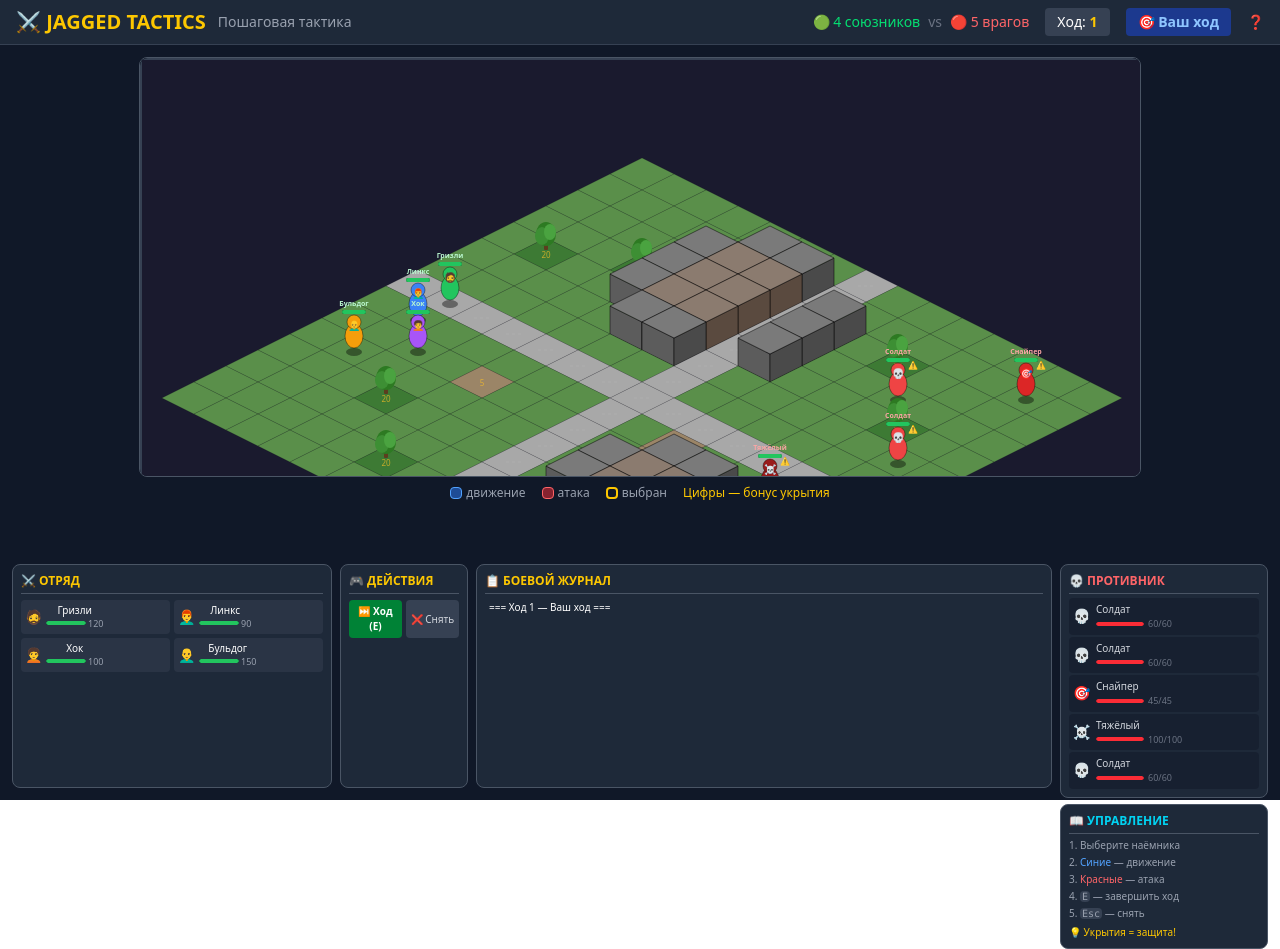
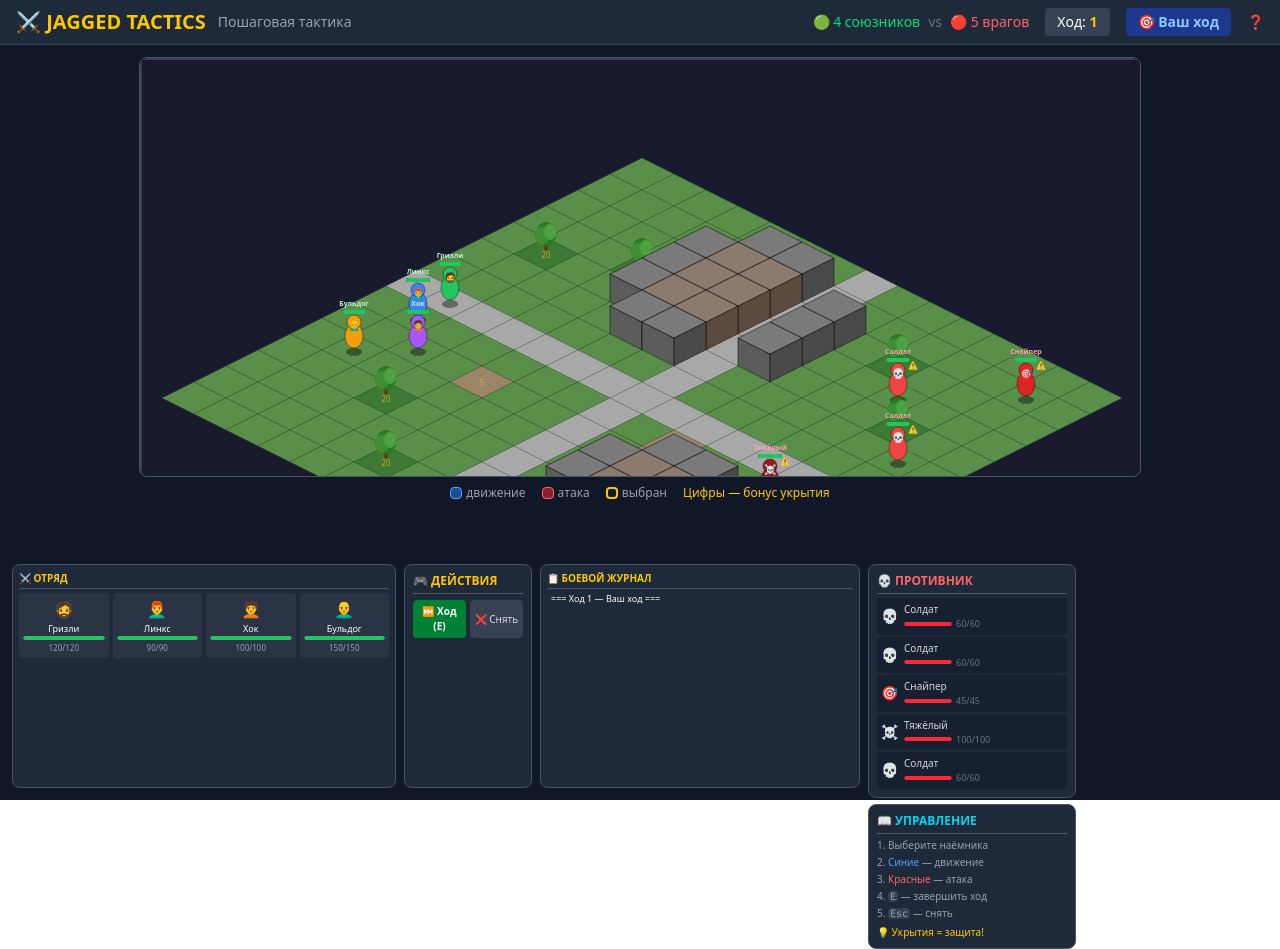
Before and after one commit to art7367-droid/NewJA, a React (Vite) app: page / in a window 1280 px wide. Built offline with nearby package versions, Linux system fonts and the light colour scheme.

Commit message:
task snapshot cffed013-c12c-4dc1-a552-e5d23651d874

```diff
--- a/src/App.tsx
+++ b/src/App.tsx
@@ -353,7 +353,7 @@ function App() {
         {/* Bottom panels */}
         <div className="flex gap-2 h-56 flex-shrink-0">
           {/* Left - Characters (wider) */}
-          <div className="w-80 flex-shrink-0">
+          <div className="w-96 flex-shrink-0">
             <CharacterPanel
               character={gameState.selectedCharacter}
               allCharacters={gameState.characters}
@@ -424,7 +424,7 @@ function App() {
           </div>
 
           {/* Center - Combat Log */}
-          <div className="flex-1 min-w-0">
+          <div className="flex-1 min-w-0 max-w-xs">
             <CombatLog log={gameState.combatLog} />
           </div>
 
--- a/src/components/CharacterPanel.tsx
+++ b/src/components/CharacterPanel.tsx
@@ -11,28 +11,26 @@ const CharacterPanel: React.FC<CharacterPanelProps> = ({ character, allCharacter
   const mercs = allCharacters.filter(c => !c.isEnemy);
 
   return (
-    <div className="bg-gray-800 border border-gray-600 rounded-lg p-2 w-full h-full flex flex-col">
-      <h3 className="text-yellow-400 font-bold text-xs mb-1.5 border-b border-gray-600 pb-1">
+    <div className="bg-gray-800 border border-gray-600 rounded-lg p-1.5 w-full h-full flex flex-col">
+      <h3 className="text-yellow-400 font-bold text-[10px] mb-1 border-b border-gray-600 pb-0.5">
         ⚔️ ОТРЯД
       </h3>
 
-      {/* Character roster */}
-      <div className="grid grid-cols-2 gap-1 mb-2">
+      {/* Character roster - horizontal layout */}
+      <div className="flex gap-1 mb-1.5">
         {mercs.map(merc => (
           <button
             key={merc.id}
             onClick={() => merc.isAlive && onSelectCharacter(merc)}
             className={`
-              flex items-center gap-1 p-1 rounded text-[10px] transition-all
+              flex-1 flex flex-col items-center gap-0.5 p-1 rounded text-[9px] transition-all
               ${!merc.isAlive ? 'opacity-40 cursor-not-allowed' : 'hover:bg-gray-700 cursor-pointer'}
               ${character?.id === merc.id ? 'bg-gray-600 ring-1 ring-yellow-400' : 'bg-gray-700/50'}
             `}
           >
-            <span className="text-sm">{merc.portrait}</span>
-            <div className="flex flex-col items-start min-w-0">
-              <span className="text-white font-medium leading-tight truncate w-full">{merc.name}</span>
-              <div className="flex items-center gap-0.5">
-                <div className="w-10 h-1 bg-gray-900 rounded-full overflow-hidden">
+            <span className="text-base">{merc.portrait}</span>
+            <span className="text-white font-medium leading-tight truncate w-full text-center">{merc.name}</span>
+            <div className="w-full h-1 bg-gray-900 rounded-full overflow-hidden">
               <div
                 className="h-full rounded-full"
                 style={{
@@ -41,65 +39,53 @@ const CharacterPanel: React.FC<CharacterPanelProps> = ({ character, allCharacter
                 }}
               />
             </div>
-                <span className="text-gray-400 text-[9px]">{merc.hp}</span>
-              </div>
-            </div>
+            <span className="text-gray-400 text-[8px]">{merc.hp}/{merc.maxHp}</span>
           </button>
         ))}
       </div>
 
       {/* Selected character details */}
       {character && (
-        <div className="bg-gray-900/50 rounded p-1.5 border border-gray-600 flex-1">
-          <div className="flex items-center gap-1.5 mb-1.5">
-            <span className="text-xl">{character.portrait}</span>
-            <div className="min-w-0">
-              <div className="text-white font-bold text-xs truncate">{character.name}</div>
-              <div className="text-gray-400 text-[10px] truncate">{character.weapon.icon} {character.weapon.name}</div>
+        <div className="bg-gray-900/50 rounded p-1.5 border border-gray-600 flex-1 flex flex-col gap-1">
+          <div className="flex items-center gap-1.5">
+            <span className="text-lg">{character.portrait}</span>
+            <div className="min-w-0 flex-1">
+              <div className="text-white font-bold text-[10px] truncate">{character.name}</div>
+              <div className="text-gray-400 text-[9px] truncate">{character.weapon.icon} {character.weapon.name}</div>
+            </div>
+            <div className="text-right text-[9px]">
+              <div className="text-green-400">❤️ {character.hp}/{character.maxHp}</div>
+              <div className="text-blue-400">⚡ {character.ap}/{character.maxAp}</div>
             </div>
           </div>
 
-          {/* Stats */}
-          <div className="grid grid-cols-2 gap-x-2 gap-y-0.5 text-[10px] mb-1.5">
-            <div className="flex justify-between">
-              <span className="text-gray-400">❤️ HP:</span>
-              <span className="text-green-400">{character.hp}/{character.maxHp}</span>
-            </div>
-            <div className="flex justify-between">
-              <span className="text-gray-400">⚡ AP:</span>
-              <span className="text-blue-400">{character.ap}/{character.maxAp}</span>
-            </div>
-            <div className="flex justify-between">
-              <span className="text-gray-400">🎯 Метк.:</span>
+          {/* Stats - compact horizontal */}
+          <div className="flex gap-2 text-[9px] border-t border-gray-700 pt-1">
+            <div className="flex items-center gap-0.5">
+              <span className="text-gray-500">🎯</span>
               <span className="text-yellow-400">{character.stats.marksmanship}</span>
             </div>
-            <div className="flex justify-between">
-              <span className="text-gray-400">🏃 Ловк.:</span>
+            <div className="flex items-center gap-0.5">
+              <span className="text-gray-500">🏃</span>
               <span className="text-cyan-400">{character.stats.agility}</span>
             </div>
-            <div className="flex justify-between">
-              <span className="text-gray-400">🤸 Ловк.:</span>
+            <div className="flex items-center gap-0.5">
+              <span className="text-gray-500">🤸</span>
               <span className="text-purple-400">{character.stats.dexterity}</span>
             </div>
-            <div className="flex justify-between">
-              <span className="text-gray-400">💪 Здор.:</span>
+            <div className="flex items-center gap-0.5">
+              <span className="text-gray-500">💪</span>
               <span className="text-red-400">{character.stats.health}</span>
             </div>
           </div>
 
-          {/* Weapon info */}
-          <div className="bg-gray-800 rounded p-1 text-[10px] border border-gray-700">
-            <div className="text-gray-300 font-bold mb-0.5">🔫 Оружие:</div>
-            <div className="grid grid-cols-2 gap-x-1.5 gap-y-0.5">
-              <span className="text-gray-400">Урон:</span>
-              <span className="text-red-300">{character.weapon.damage}</span>
-              <span className="text-gray-400">Дальн.:</span>
-              <span className="text-blue-300">{character.weapon.range} кл.</span>
-              <span className="text-gray-400">Точн.:</span>
-              <span className="text-yellow-300">{character.weapon.accuracy}%</span>
-              <span className="text-gray-400">АП:</span>
-              <span className="text-orange-300">{character.weapon.apCost}</span>
-            </div>
+          {/* Weapon info - single line */}
+          <div className="bg-gray-800 rounded px-1.5 py-0.5 text-[9px] border border-gray-700 flex items-center gap-2">
+            <span className="text-gray-400">🔫</span>
+            <span className="text-red-300">Урон: {character.weapon.damage}</span>
+            <span className="text-blue-300">Дальн: {character.weapon.range}</span>
+            <span className="text-yellow-300">Точн: {character.weapon.accuracy}%</span>
+            <span className="text-orange-300">АП: {character.weapon.apCost}</span>
           </div>
         </div>
       )}
--- a/src/components/CombatLog.tsx
+++ b/src/components/CombatLog.tsx
@@ -14,22 +14,22 @@ const CombatLog: React.FC<CombatLogProps> = ({ log }) => {
   }, [log]);
 
   return (
-    <div className="bg-gray-800 border border-gray-600 rounded-lg p-2 w-full h-full flex flex-col">
-      <h3 className="text-yellow-400 font-bold text-xs mb-1 border-b border-gray-600 pb-1">
+    <div className="bg-gray-800 border border-gray-600 rounded-lg p-1.5 w-full h-full flex flex-col">
+      <h3 className="text-yellow-400 font-bold text-[10px] mb-0.5 border-b border-gray-600 pb-0.5">
         📋 БОЕВОЙ ЖУРНАЛ
       </h3>
       <div
         ref={scrollRef}
-        className="flex-1 overflow-y-auto text-[10px] space-y-0.5 scrollbar-thin"
+        className="flex-1 overflow-y-auto text-[9px] space-y-0.5 scrollbar-thin"
       >
         {log.length === 0 ? (
-          <p className="text-gray-500 italic">Выберите наёмника и начните ход...</p>
+          <p className="text-gray-500 italic text-[9px]">Выберите наёмника и начните ход...</p>
         ) : (
           log.map((entry, i) => (
             <div
               key={i}
               className={`
-                py-0.5 px-1 rounded
+                py-0.5 px-1 rounded leading-tight
                 ${entry.includes('КРИТ') ? 'text-yellow-300 bg-yellow-900/20' : ''}
                 ${entry.includes('УБИТ') ? 'text-red-400 bg-red-900/20 font-bold' : ''}
                 ${entry.includes('промах') ? 'text-gray-500' : ''}
```
Lines whose indentation alone changed are shown as unchanged.
